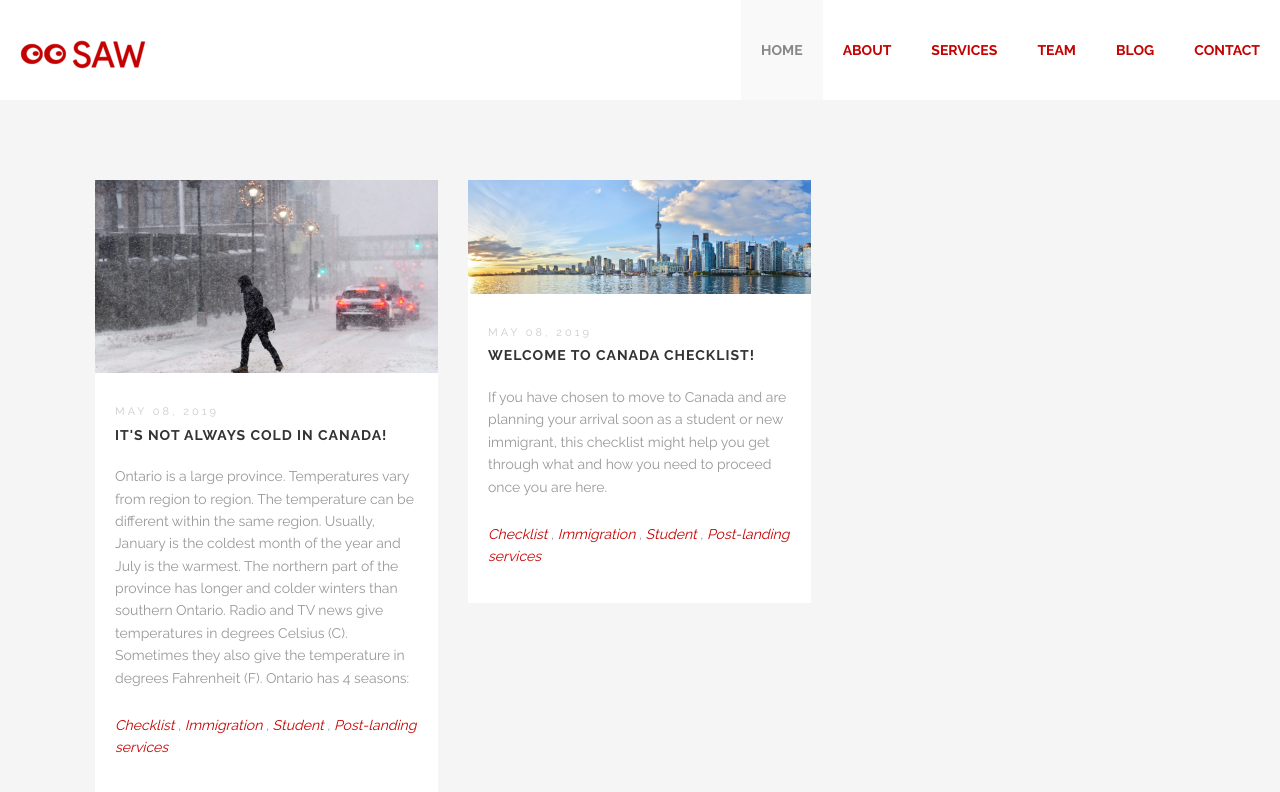
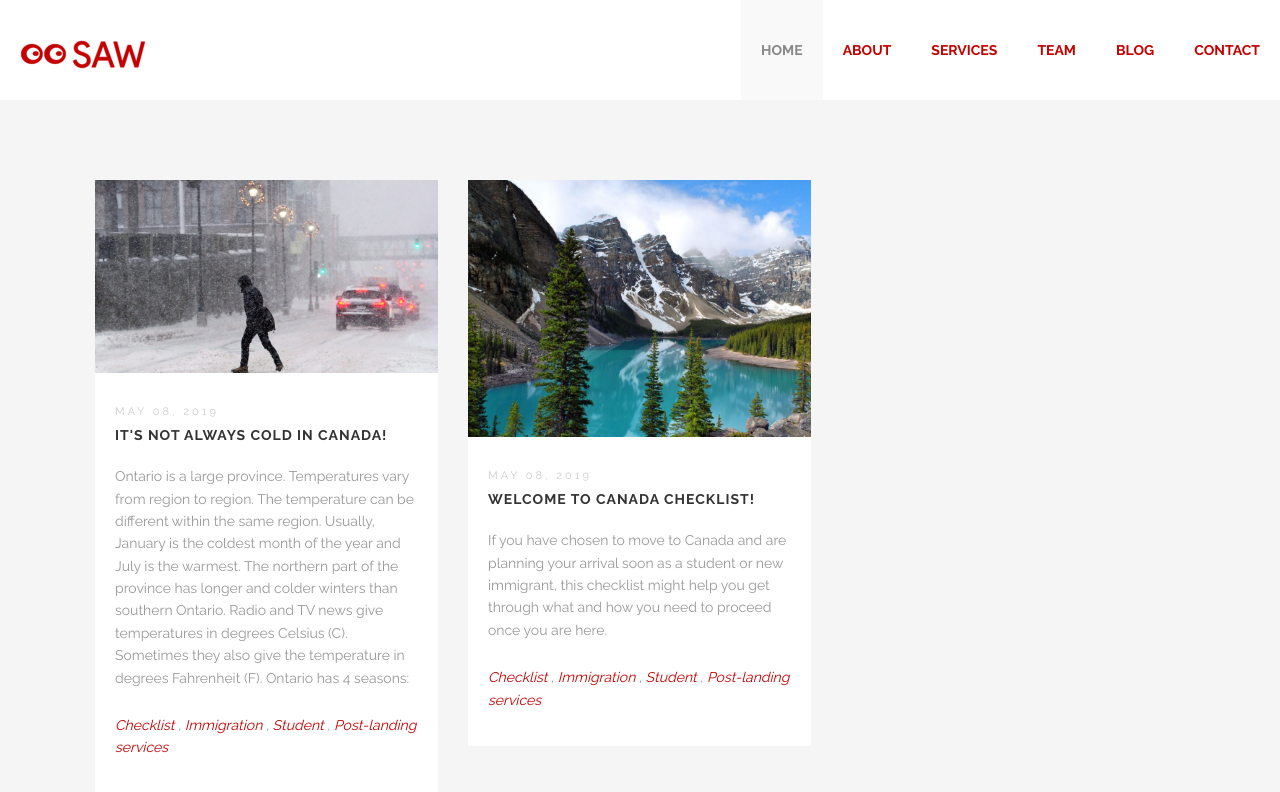
Before and after one commit to prabhav/saw, a Jekyll site: the page built from blog-masonry/index.html, in a window 1280 px wide. Shown: the top 792 px of the page. Built offline with Jekyll 4.4.1, drawn with Linux system fonts in a browser that asks for light colours.

Commit message:
Updated Welcome To Canada Checklist

```diff
--- a/_posts/2019-05-08-welcome-to-canada-checklist.markdown
+++ b/_posts/2019-05-08-welcome-to-canada-checklist.markdown
@@ -9,7 +9,7 @@ tags:
 - Student
 - Post-landing Services
 author: Shradha Chopra
-image: "/uploads/9163-invest-in-toronto-995x330.png"
+image: "/uploads/original_d83d80dd777eee46441458dff0f7adfe.jpg"
 Field name:
 layout: post
 ---
@@ -40,5 +40,6 @@ This will help you:
 * Find schools, hospitals, banks, stores, community centres and parks.
 * Find the best way to travel around the area.
 * Learn what activities and services are available.
-* See local attractions and landmarks.!
+* See local attractions and landmarks!
+
 [original_d83d80dd777eee46441458dff0f7adfe.jpg](/uploads/original_d83d80dd777eee46441458dff0f7adfe.jpg)
```
